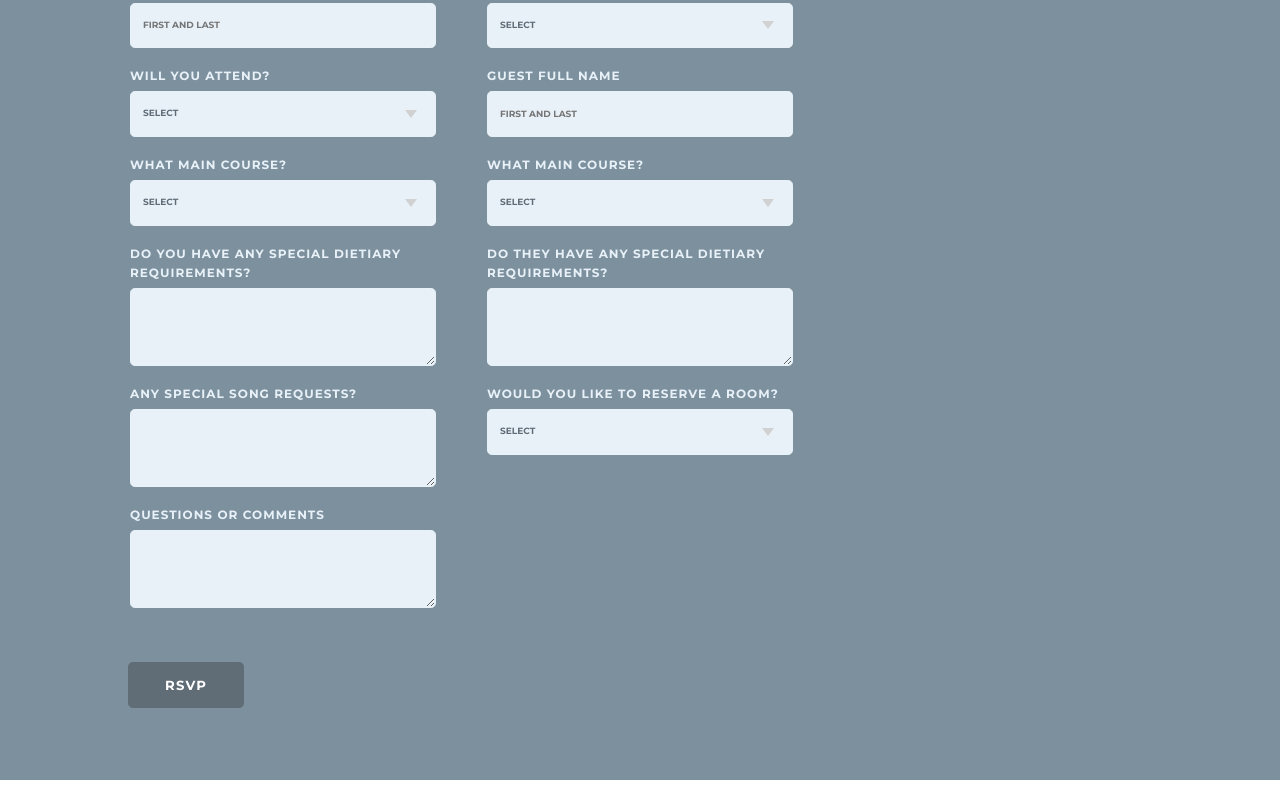
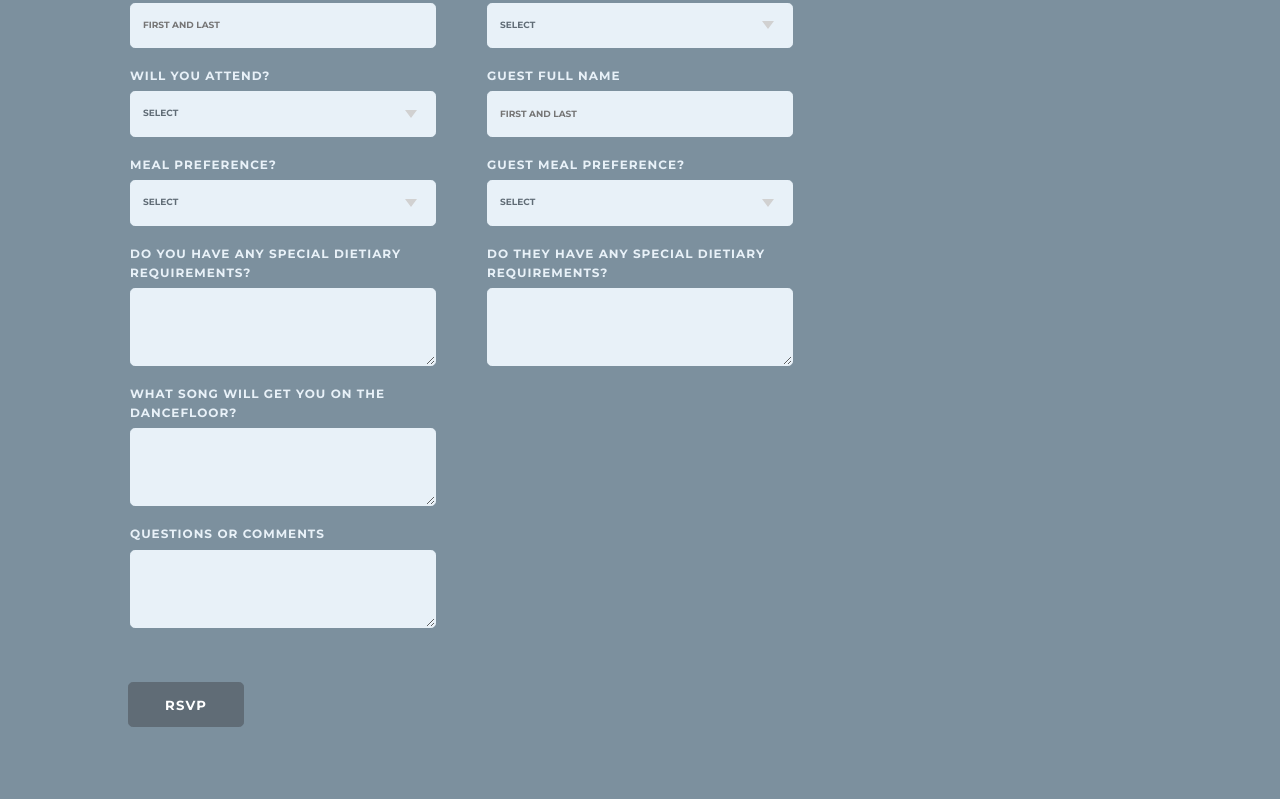
Before and after one commit to kellettemma/emmaRichie, a Gatsby site: page / in a window 1280 px wide. Shown: the part 2793-3592 px from the top of the page. Built offline with nearby package versions, Linux system fonts and the light colour scheme; Gatsby itself is replaced by a stand-in of ours.

Commit message:
update form

```diff
--- a/src/pages/index.js
+++ b/src/pages/index.js
@@ -2,7 +2,7 @@ import * as React from "react"
 import "./styles.css"
 
 
-const IndexPage = () => {
+export const IndexPage = () => {
   return (
     <main>
       <div class="masthead">
@@ -61,7 +61,7 @@ const IndexPage = () => {
                   <option value="Yes">Gladly accepts</option>
                   <option value="No">Regretfully declines</option>
                 </select>
-                <label for="main">What main course?</label>
+                <label for="main">Meal Preference?</label>
                 <select name="main" id="main">
                   <option value="">Select</option>
                   <option value="beef">Traditional Beef Wellington, Roscoff Onion, Fondant Potato, Heritage Carrot &amp; Vegetable Parcel, Madeira Jus</option>
@@ -69,7 +69,7 @@ const IndexPage = () => {
                 </select>
                 <label for="diet">Do you have any special dietiary requirements?</label>
                 <textarea name="diet" id="diet"></textarea>
-                <label for="song">Any special song requests?</label>
+                <label for="song">What song will get you on the dancefloor?</label>
                 <textarea name="song" id="song"></textarea>
                 <label for="message">Questions or Comments</label>
                 <textarea name="message" id="message"></textarea>
@@ -83,7 +83,7 @@ const IndexPage = () => {
                 </select>
                 <label for="guest-full-name">Guest Full Name</label>
                 <input type="text" name="guest-full-name" id="guest-full-name" placeholder="First and Last" />
-                <label for="guest-main">What main course?</label>
+                <label for="guest-main">Guest Meal Preference?</label>
                 <select name="guest-main" id="guest-main">
                   <option value="">Select</option>
                   <option value="beef">Traditional Beef Wellington, Roscoff Onion, Fondant Potato, Heritage Carrot &amp; Vegetable Parcel, Madeira Jus</option>
@@ -91,12 +91,6 @@ const IndexPage = () => {
                 </select>
                 <label for="guest-diet">Do they have any special dietiary requirements?</label>
                 <textarea name="guest-diet" id="guest-diet"></textarea>
-                <label for="accommodation">Would you like to reserve a room?</label>
-                <select name="accommodation" id="accommodation"
-                ><option value="">Select</option>
-                  <option value="yes">Yes</option>
-                  <option value="no">No</option>
-                </select>
               </div>
               <input type="hidden" name="_subject" id="email-subject" value="RSVP" />
             </fieldset>
```
